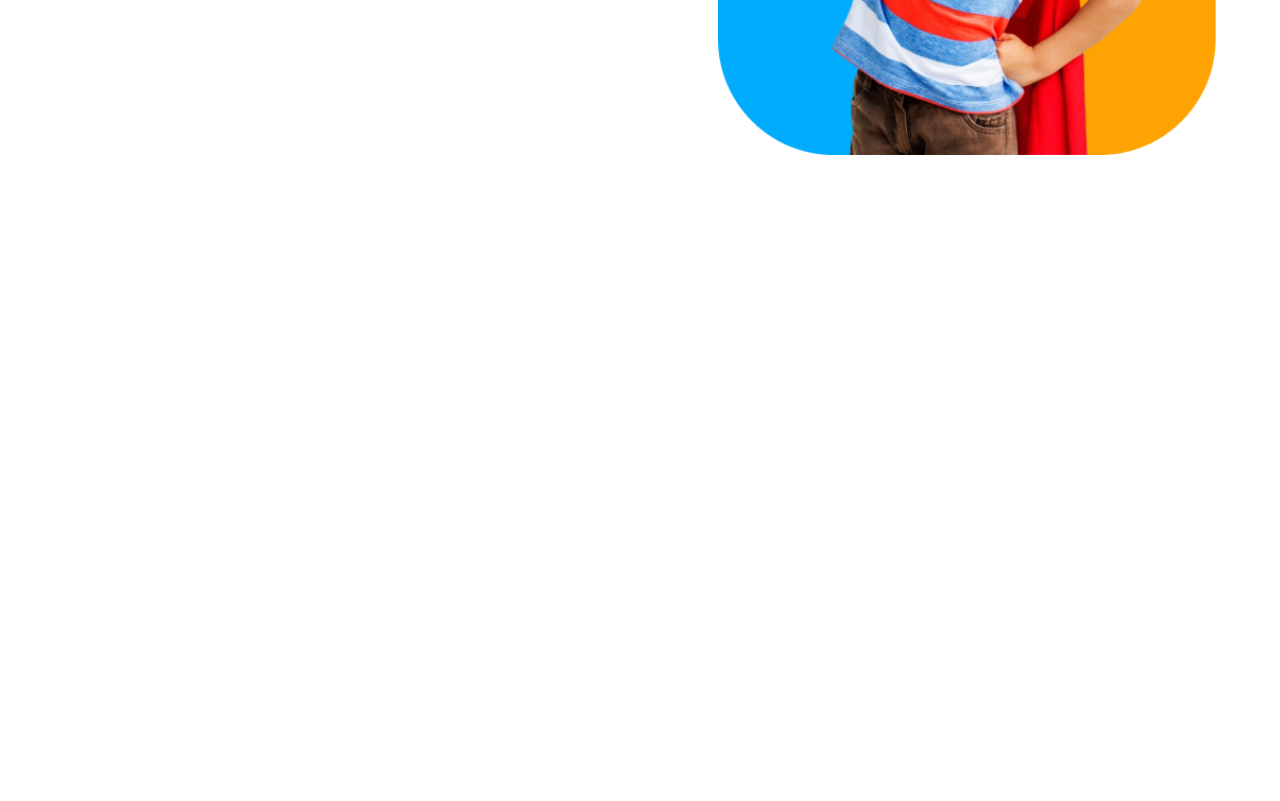
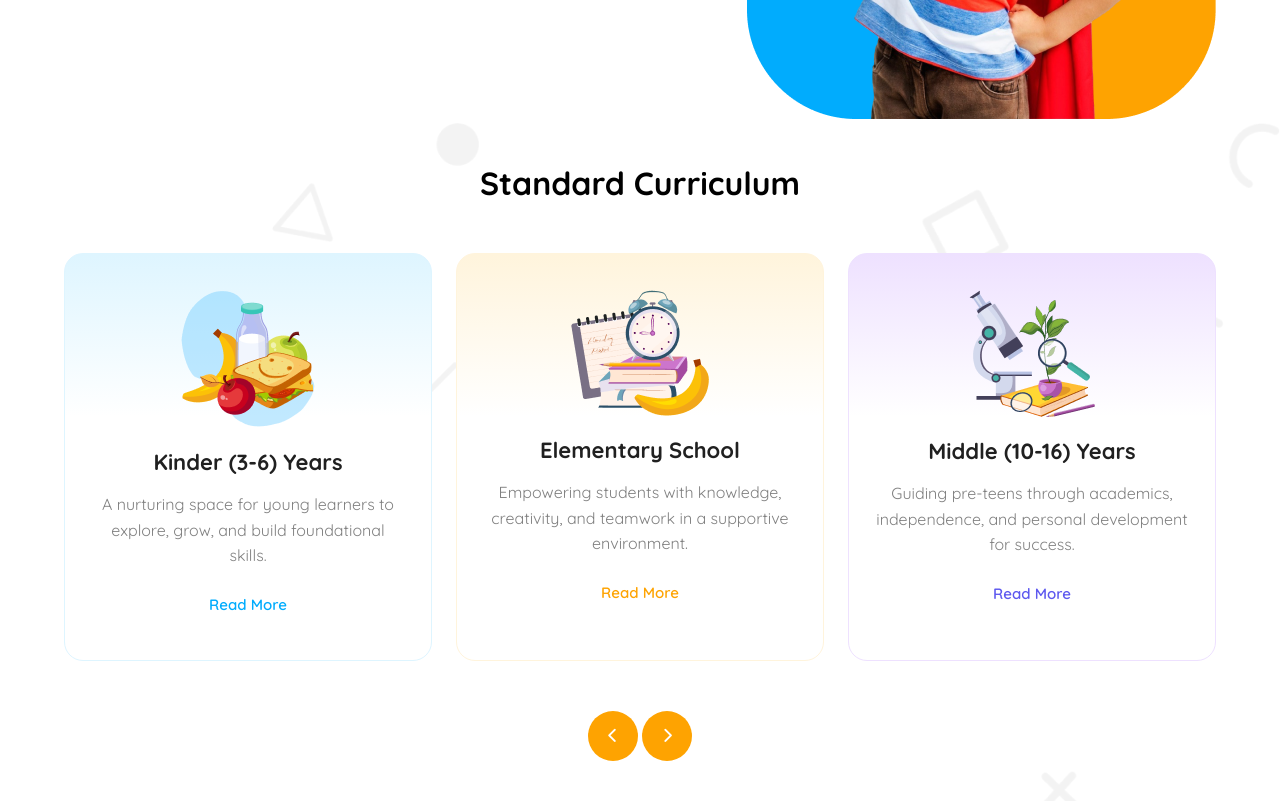
Before and after one commit to Mahedul-Karim/kids-school, a plain HTML site: page index.html in a window 1280 px wide. Shown: the part 538-1339 px from the top of the page. Before the commit the page ends 800 px from the top, so only its background shows below. Drawn offline with Linux system fonts and the light colour scheme.

Commit message:
standard curriculum section added

```diff
--- a/index.html
+++ b/index.html
@@ -51,6 +51,52 @@
           <img src="assets/hero-kids.png" />
         </div>
       </section>
+      <section class="curriculum-section">
+        <div class="container">
+          <h3 class="section-heading">Standard Curriculum</h3>
+          <div class="curriculum-cards">
+            <div class="curriculum-card">
+              <div>
+                <img src="assets/kinder.png" alt="" />
+              </div>
+              <h3>Kinder (3-6) Years</h3>
+              <p>
+                A nurturing space for young learners to explore, grow, and build foundational skills.
+              </p>
+              <button class="btn text-secondary">Read More</button>
+            </div>
+            <div class="curriculum-card">
+              <div>
+                <img src="assets/elementary.png" alt="" />
+              </div>
+              <h3>Elementary School</h3>
+              <p>
+                Empowering students with knowledge, creativity, and teamwork in a supportive environment.
+              </p>
+              <button class="btn text-primary">Read More</button>
+            </div>
+            <div class="curriculum-card">
+              <div>
+                <img src="assets/middle.png" alt="" />
+              </div>
+              <h3>Middle (10-16) Years</h3>
+              <p>
+                Guiding pre-teens through academics, independence, and personal development for success.
+              </p>
+              <button class="btn text-quaternary">Read More</button>
+            </div>
+
+          </div>
+          <div class="btn-group">
+            <button class="btn bg-primary text-white">
+              <i class="fa-solid fa-chevron-left"></i>
+            </button>
+            <button class="btn bg-primary text-white">
+              <i class="fa-solid fa-chevron-right"></i>
+            </button>
+          </div>
+        </div>
+      </section>
     </main>
   </body>
 </html>
--- a/styles.css
+++ b/styles.css
@@ -11,6 +11,8 @@
   --color-lime: #95b226;
 
   --color-white: #ffffff;
+
+  --color-light-blue: #def5ff;
 }
 
 * {
@@ -39,7 +41,13 @@ body {
   font-size: 15px;
   cursor: pointer;
   background-color: transparent;
-  font-family: "Quicksand", sans-serif;
+  font-family: inherit;
+}
+
+.section-heading {
+  font-size: 32px;
+  font-weight: bold;
+  text-align: center;
 }
 
 .bg-primary {
@@ -123,6 +131,7 @@ body {
 .hero-section {
   display: flex;
   align-items: center;
+  justify-content: space-between;
   gap: 20px;
 }
 
@@ -144,16 +153,79 @@ body {
   margin-block: 18px;
 }
 
+/*===================curriculum section==============*/
+
+.curriculum-section {
+  background-image: url("assets/bg.png");
+  background-repeat: no-repeat;
+  background-size: cover;
+  padding-block: 40px;
+}
+
+.curriculum-cards {
+  margin-top: 50px;
+  display: grid;
+  grid-template-columns: repeat(3, 1fr);
+  align-items: center;
+  gap: 24px;
+}
+
+.curriculum-card {
+  text-align: center;
+  padding: 36px 26px;
+  border-radius: 19px;
+  display: flex;
+  flex-direction: column;
+  gap: 16px;
+  height: 100%;
+}
+.curriculum-card:nth-child(1) {
+  background-image: linear-gradient(
+    var(--color-light-blue) 0%,
+    var(--color-white) 40%
+  );
+  border: 1px solid var(--color-light-blue);
+}
+.curriculum-card:nth-child(2) {
+  background-image: linear-gradient(
+    #FFF4DC 0%,
+    var(--color-white) 40%
+  );
+  border: 1px solid #FFF4DC;
+}
+.curriculum-card:nth-child(3) {
+  background-image: linear-gradient(
+    #EEE1FF 0%,
+    var(--color-white) 40%
+  );
+  border: 1px solid #EEE1FF;
+}
+
+.curriculum-card > h3{
+  font-size: 22px;
+  font-weight: bold;
+  color: #202020;
+}
+
+.curriculum-card > p{
+  color: #808080;
+  line-height: 1.6;
+}
+
+
+.btn-group{
+  margin-top: 50px;
+  text-align: center;
+}
+
+.btn-group button{
+  border-radius: 100%;
+  width: 50px;
+  height: 50px;
+  padding: 0;
+}
+
 /*=========================responsive=================*/
-
-@media screen and (min-width: 1024px) {
-  .hero-section > div:first-child {
-    width: 55%;
-  }
-  .hero-section > div:nth-child(2) {
-    width: 45%;
-  }
-}
 
 @media screen and (max-width: 1024px) {
   /*====================hero section=============*/
@@ -163,6 +235,14 @@ body {
   .hero-content p {
     font-size: 14px;
   }
+
+  /*======================curriculum section================*/
+
+  .curriculum-cards{
+    grid-template-columns: repeat(2,1fr);
+  }
+
+
 }
 
 @media screen and (max-width: 768px) {
@@ -221,4 +301,17 @@ body {
   .hero-content {
     text-align: center;
   }
+
+
+  /*==================curriculum section===============*/
+  .curriculum-cards{
+    grid-template-columns: 1fr;
+  }
+  .btn-group{
+    display: none;
+  }
+  .section-heading{
+    font-size: 26px;
+  }
+
 }
```
